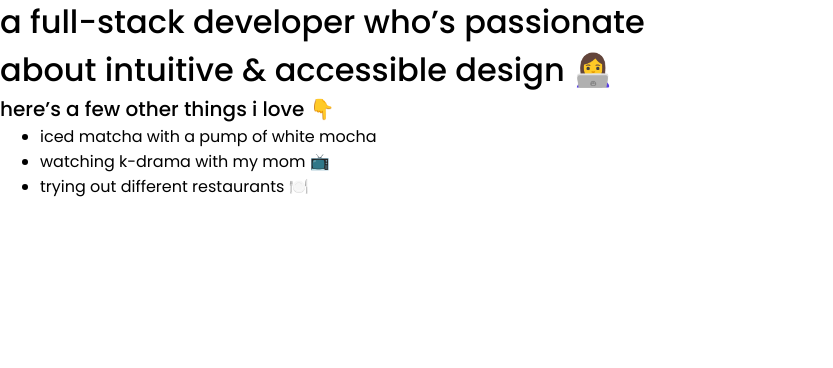
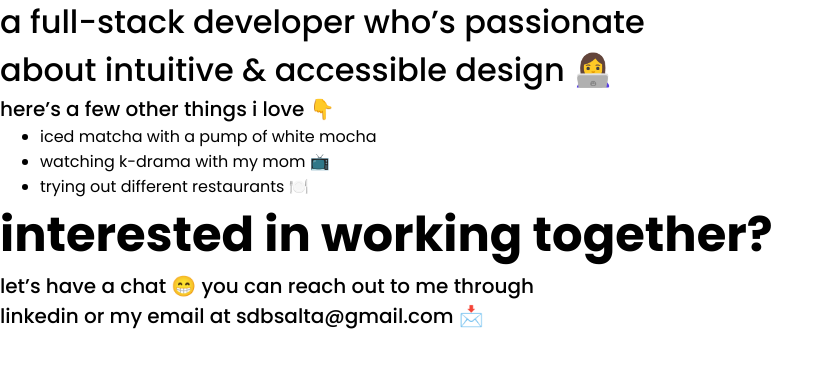
Before and after one commit to sdbsalta/portfolio, a Django app: page /about/ in a window 1280 px wide. Shown: the part 139-507 px from the top of the page, without its empty margins (0-833 px from the left). Run offline with Django 5.2, Linux system fonts and the light colour scheme.

Commit message:
html section 2 in about me

```diff
--- a/portfolio/templates/about.html
+++ b/portfolio/templates/about.html
@@ -4,6 +4,7 @@
 
 {% block content %}
 <div class="about">
+    <div class="section-1">
         <div class="hero">
             <h1>hi 👋 i'm sophia!</h1>
             <h2>a full-stack developer who’s passionate<br>about intuitive & accessible design 👩‍💻</h2>
@@ -16,4 +17,9 @@
                     <li>Trying out different restaurants 🍽️</li>
                 </ul>
         </div>
+    </div>
+    <div class="section-2">
+        <h1>interested in working together?</h1>
+        <p>let’s have a chat 😁 you can reach out to me through<br>linkedin or my email at sdbsalta@gmail.com 📩</p>
+    </div>
 {% endblock %}
```
Lines whose indentation alone changed are shown as unchanged.
